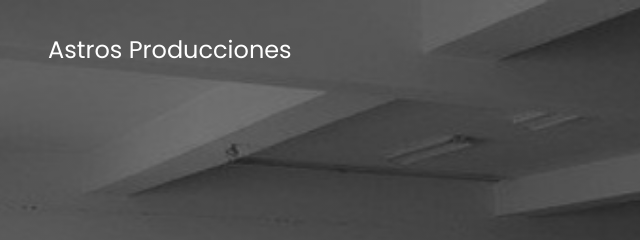
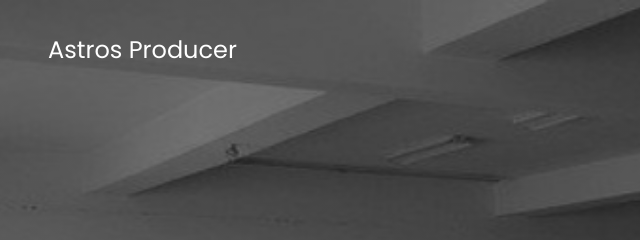
Before and after one commit to R3ik/astrosproducer.github.io, a plain HTML site: page index.html in a window 1280 px wide. Shown: the top 240 px of the page, 16-656 px from the left. Drawn offline with Linux system fonts and the light colour scheme.

Commit message:
de nuevo

```diff
--- a/index.html
+++ b/index.html
@@ -34,7 +34,7 @@
     <header class="hero">
         <nav class="nav container">
             <div class="nav__logo"></div>
-            <h2 class="nav__title">Astros Producciones</h2>
+            <h2 class="nav__title">Astros Producer</h2>
             <ul class="nav__link nav__link--menu">
                 <li class="nav__items">
                     <a href="#" class="nav__links">Inicio</a>
```
